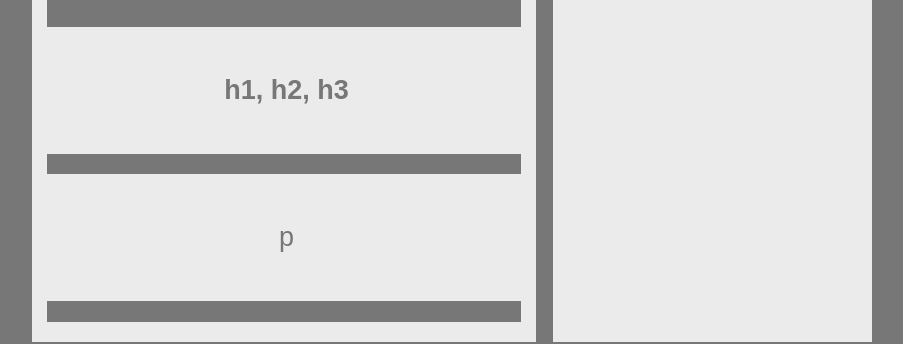
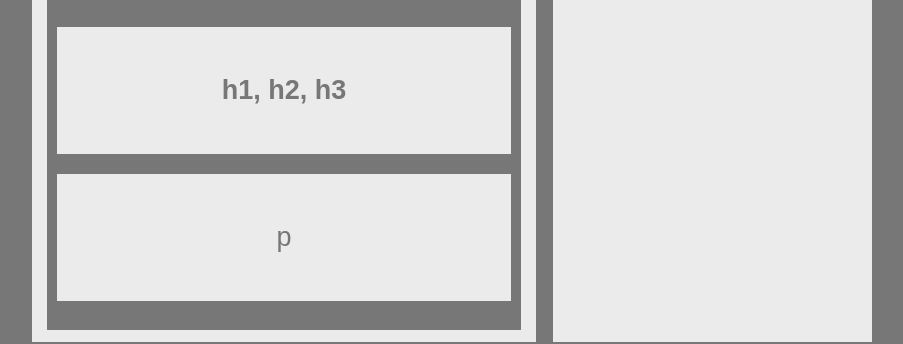
Before and after one commit to blee2322/HW-Wireframe, a plain HTML site: page index.html in a window 1280 px wide. Shown: the part 468-812 px from the top of the page, without its empty margins (188-1091 px from the left). Drawn offline with Linux system fonts and the light colour scheme.

Commit message:
Fixed Resizing Issue

```diff
--- a/style.css
+++ b/style.css
@@ -55,7 +55,7 @@ p{
   background-color: #777;
   text-align:center;
   color: #ebebeb;
-  height:355px;
+  height:78%;
   width: 94%;
   margin:0 auto;
   margin-top:40px;
@@ -65,7 +65,9 @@ p{
 #content{
   margin: 0 auto;
   margin-top: 30px;
-  width: 80%;
+  margin-left: 10px;
+  margin-right: 10px;
+  margin-bottom: 15px;
   background-color: #ebebeb;
   padding: 50px;
   text-align: center;
@@ -74,13 +76,15 @@ p{
 }
 
 #para{
-  width:80%;
   background-color: #ebebeb;
   margin: 0 auto;
   padding: 50px;
   color: #777;
   text-align: center;
   margin-top: 20px;
+  margin-right:10px;
+  margin-left: 10px;
+  margin-bottom:15px;
 }
 
 #side{
```
